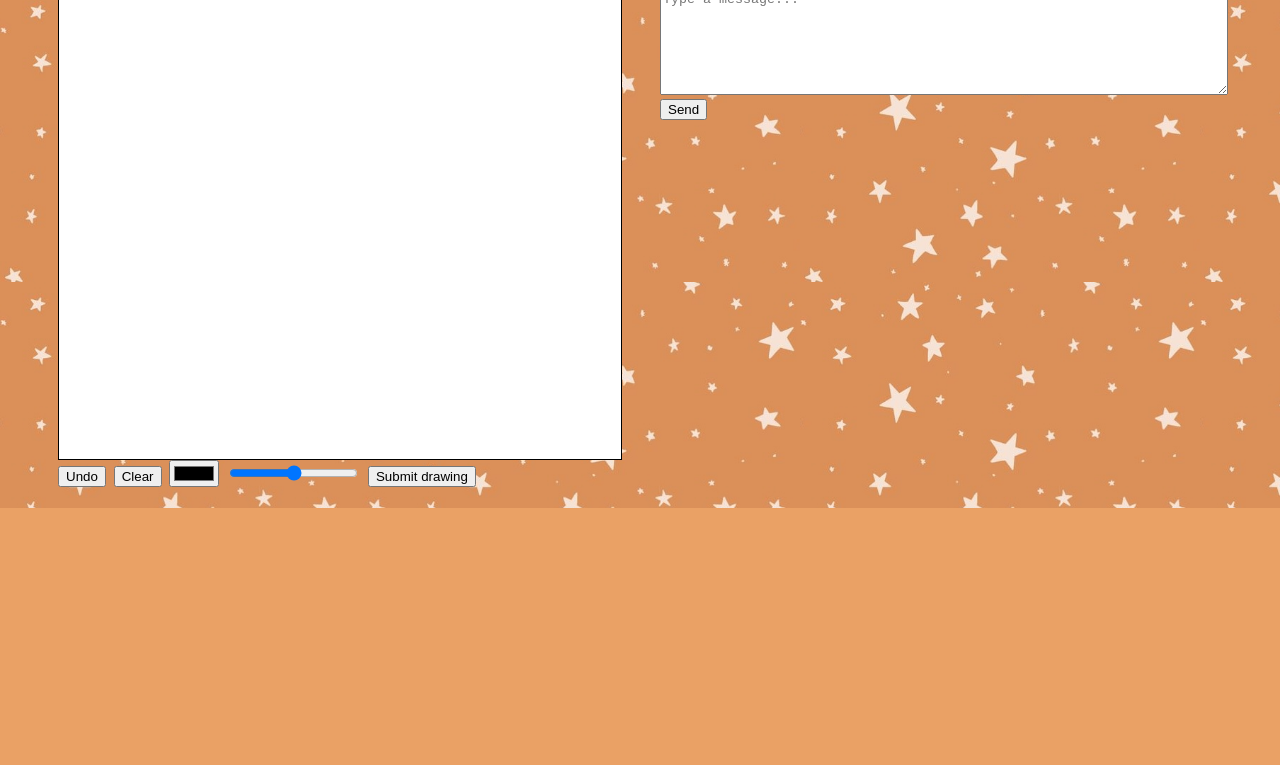
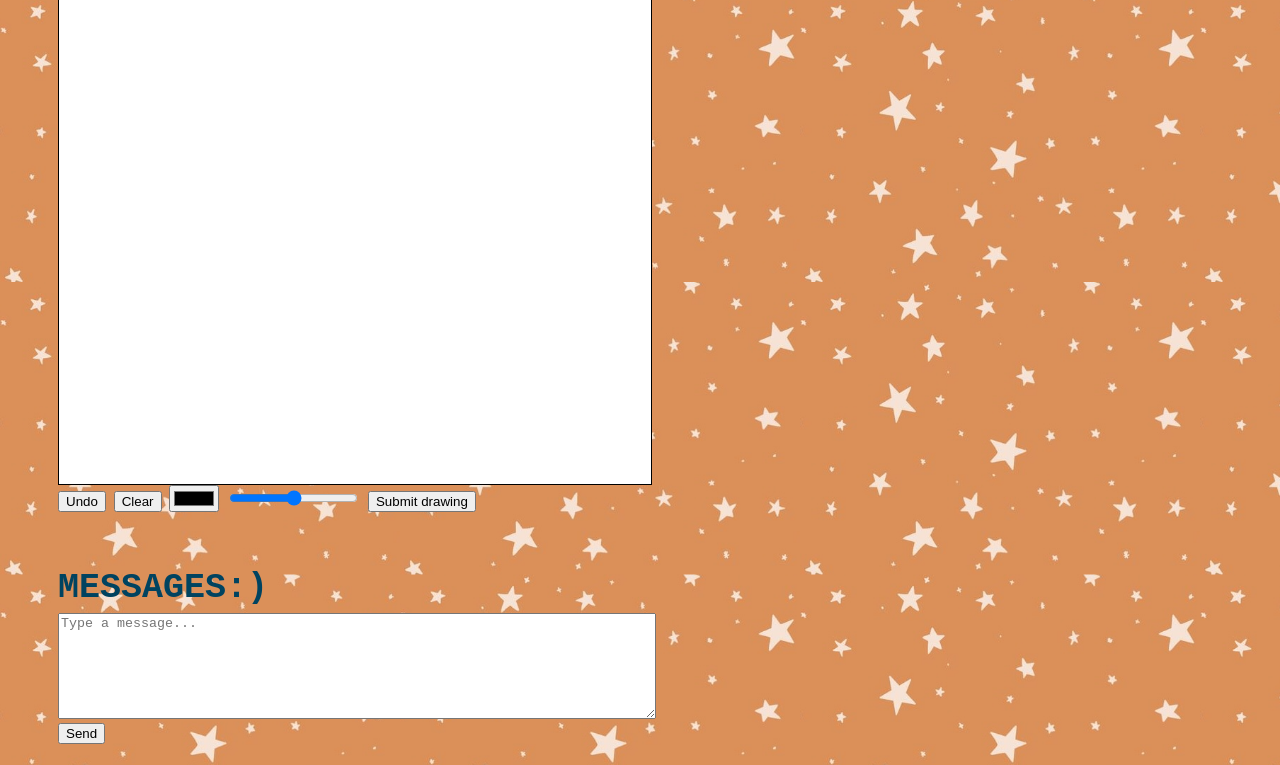
Before and after one commit to captaincrickets/kanuboard, a plain HTML site: page index.html in a window 1280 px wide. Shown: the part 595-1360 px from the top of the page. Before the commit the page ends 1103 px from the top, so only its background shows below. Drawn offline with Linux system fonts and the light colour scheme; no server answers.

Commit message:
Update index.html

```diff
--- a/index.html
+++ b/index.html
@@ -10,7 +10,7 @@
         .flex {
             display: flex;
             gap: 20px; /* space between left & right */
-            flex-wrap: nowrap;
+            flex-wrap: wrap;
         }
 
         /* Each side takes 50% of width */
@@ -97,6 +97,7 @@
             justify-content: center;
             align-items: flex-end; /* vertical alignment */
             padding: 60px 20px 60px 30px;
+            max-width: 100%;
         }
         #kanutitle img {
             height: 90px;
```
